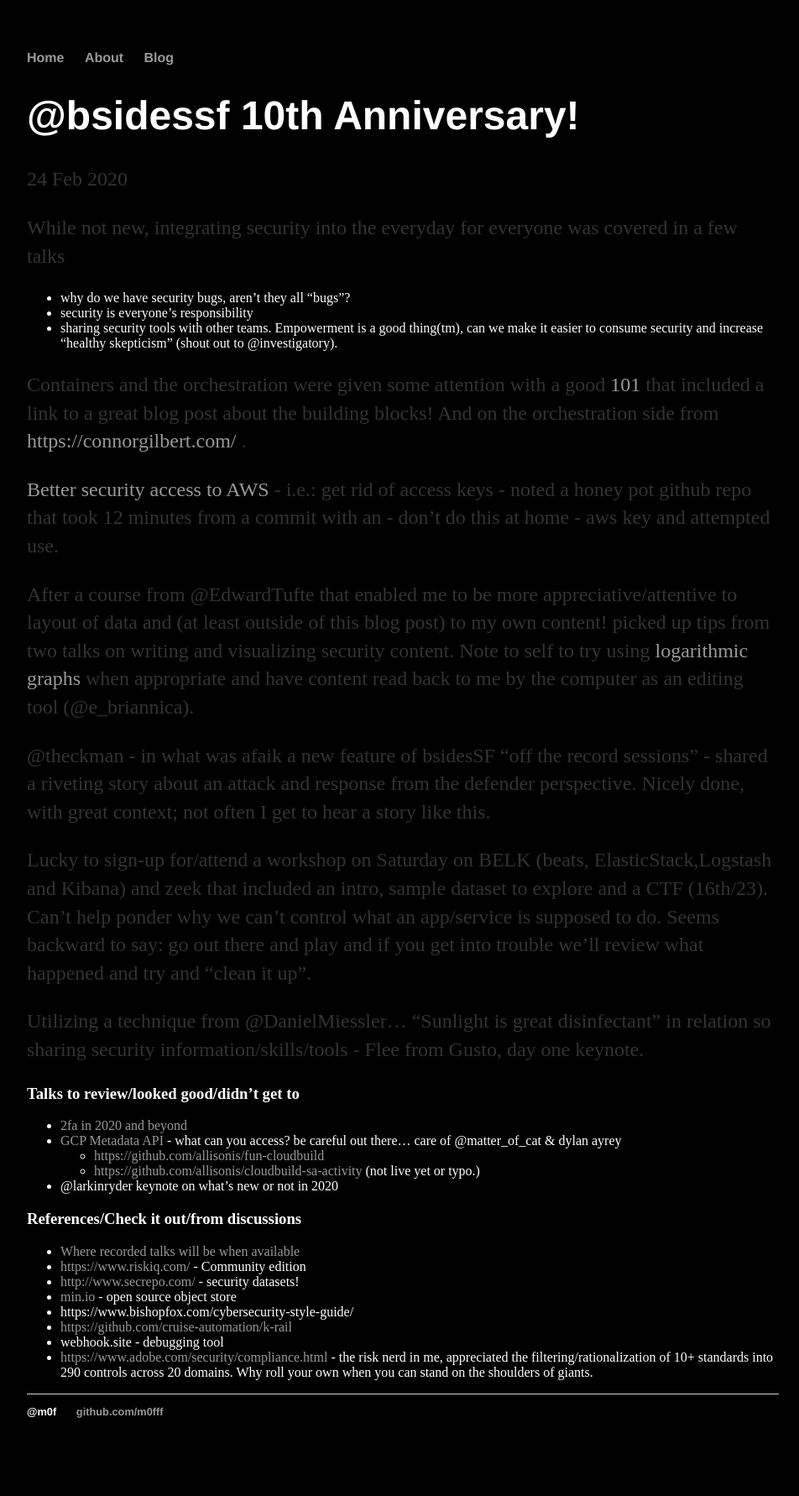
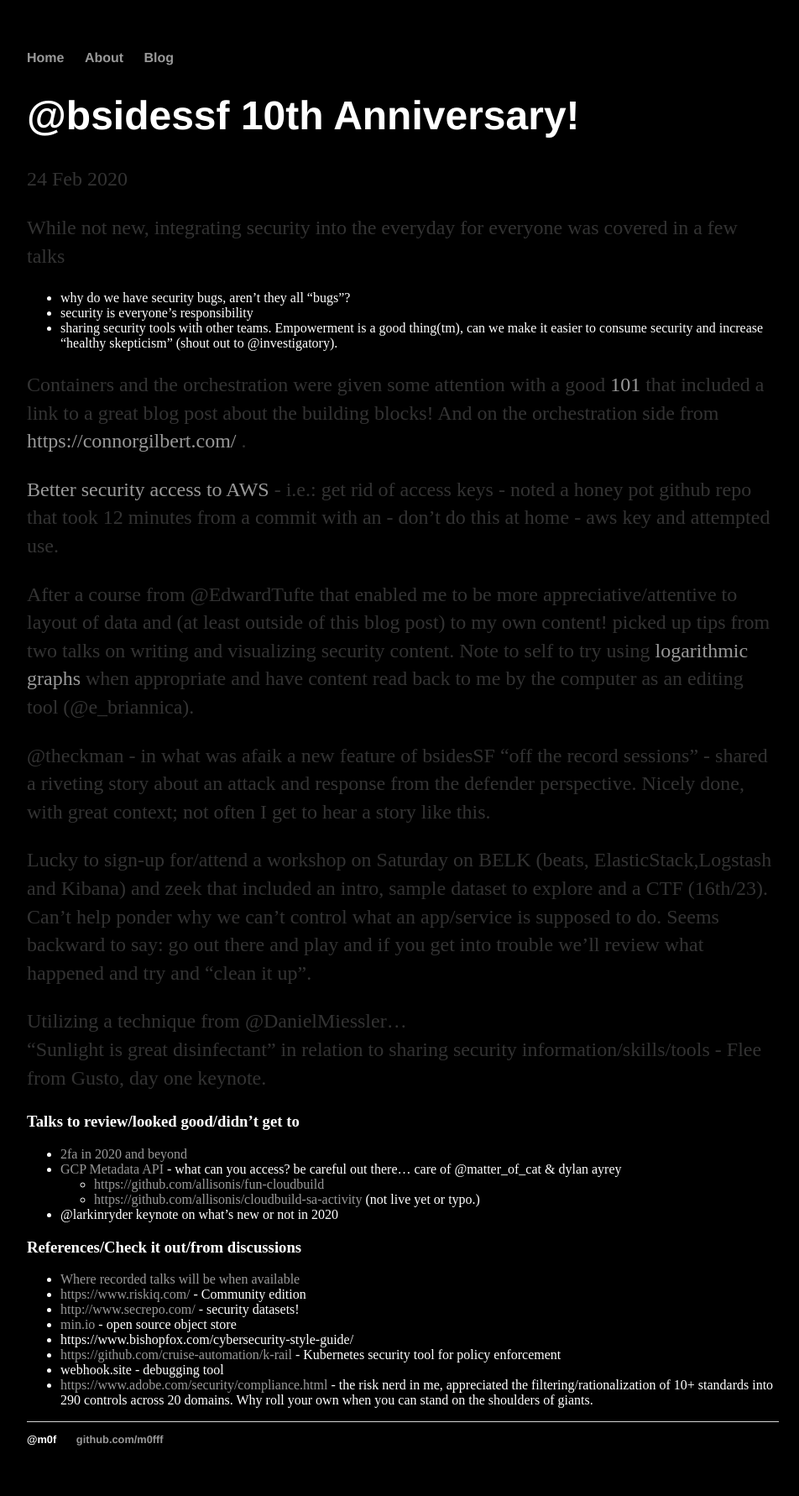
Before and after one commit to m0fff/m0fff.github.io, a Jekyll site: the page built from _posts/2020-02-24-bsidessf.md, in a window 1280 px wide. Shown: the whole page at 84% size, without its empty margins (160-1112 px from the left). Built offline with Jekyll 4.4.1, drawn with Linux system fonts in a browser that asks for light colours; before the commit the page ends 1749 px from its top, so only the background shows below that.

Commit message:
typo and clarification

```diff
--- a/_posts/2020-02-24-bsidessf.md
+++ b/_posts/2020-02-24-bsidessf.md
@@ -21,7 +21,7 @@
 Lucky to sign-up for/attend a workshop on Saturday on BELK (beats, ElasticStack,Logstash and Kibana) and zeek that included an intro, sample dataset to explore and a CTF (16th/23). Can't help ponder why we can't control what an app/service is supposed to do. Seems backward to say: go out there and play and if you get into trouble we'll review what happened and try and "clean it up".
 
 Utilizing a technique from @DanielMiessler...
-"Sunlight is great disinfectant" in relation so sharing security information/skills/tools - Flee from Gusto, day one keynote.
+"Sunlight is great disinfectant" in relation to sharing security information/skills/tools - Flee from Gusto, day one keynote.
 
 ### Talks to review/looked good/didn't get to
 
@@ -39,6 +39,6 @@
  - [http://www.secrepo.com/](http://www.secrepo.com/) - security datasets!
  - [min.io](https://min.io/) - open source object store
  - https://www.bishopfox.com/cybersecurity-style-guide/
- - [https://github.com/cruise-automation/k-rail](https://github.com/cruise-automation/k-rail)
+ - [https://github.com/cruise-automation/k-rail](https://github.com/cruise-automation/k-rail) - Kubernetes security tool for policy enforcement
  - webhook.site - debugging tool
  - [https://www.adobe.com/security/compliance.html](https://www.adobe.com/security/compliance.html) - the risk nerd in me, appreciated the filtering/rationalization of 10+ standards into 290 controls across 20 domains. Why roll your own when you can stand on the shoulders of giants.
```
